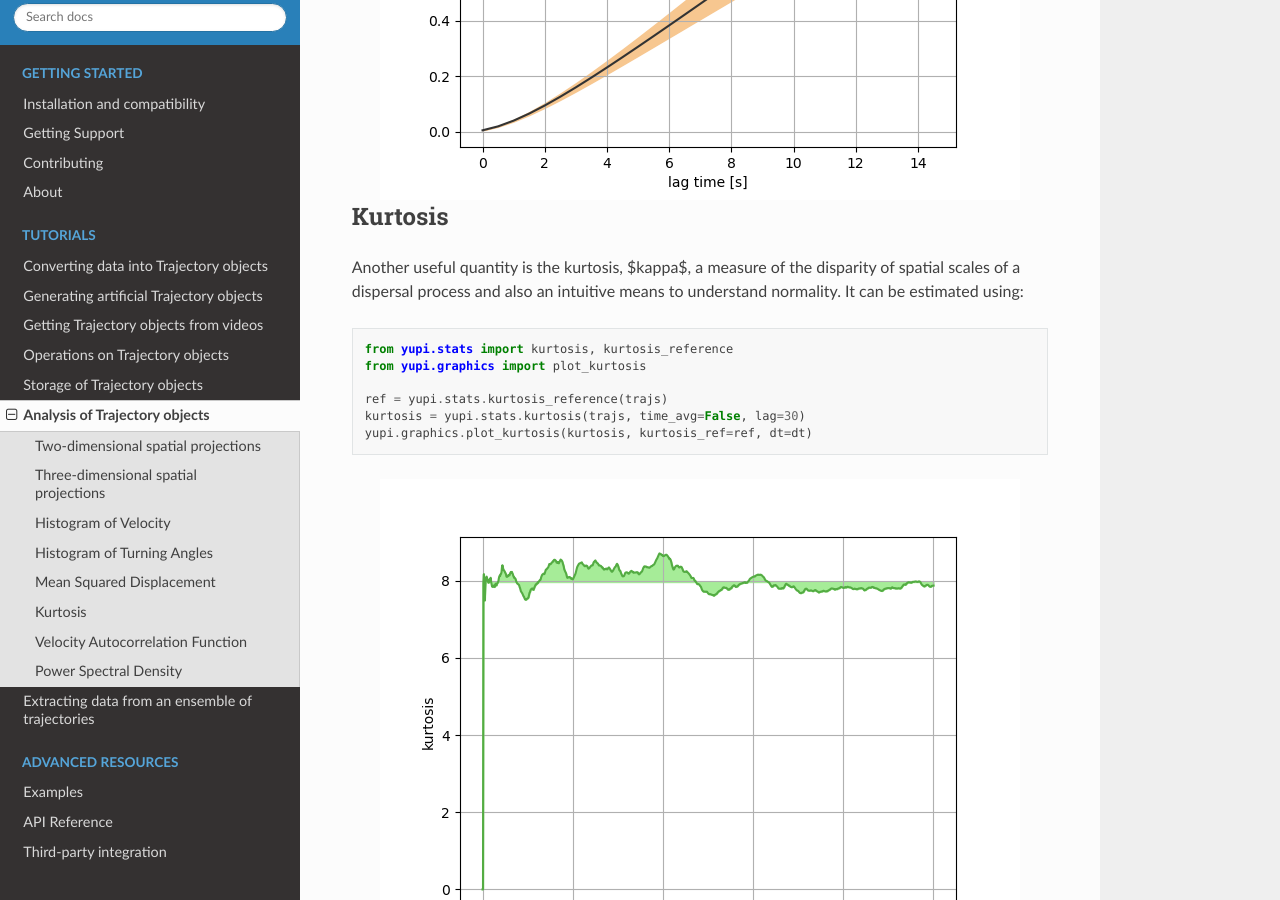
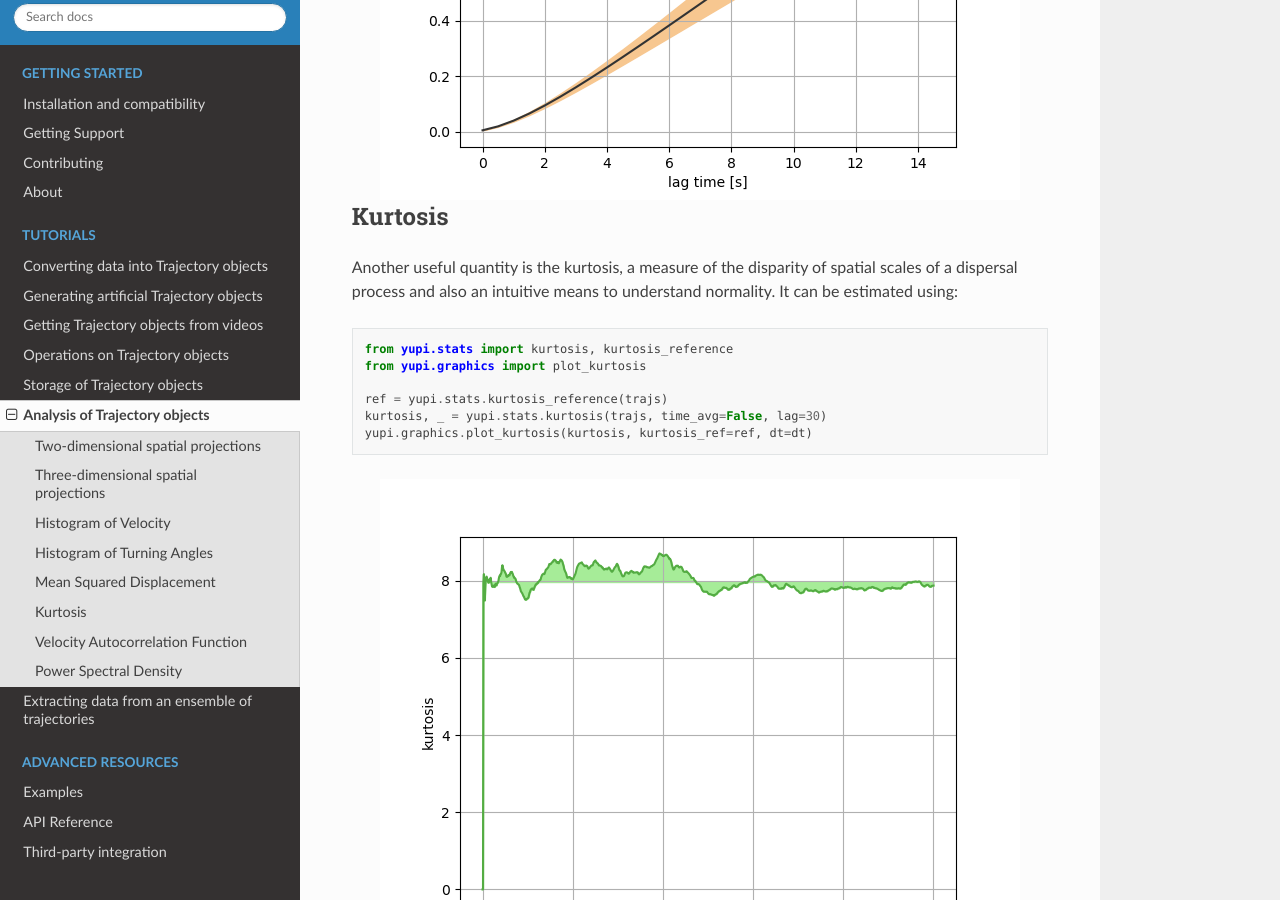
Before and after one commit to yupidevs/yupi, a Sphinx documentation site: the page built from docs/source/tutorials/analyzing.rst, in a window 1280 px wide and 900 px high, scrolled down 3990 px. Built offline with Sphinx 7.4.7 and the Read the Docs theme 2.0.0, drawn with Linux system fonts in a browser that asks for light colours; some of the changed text lies outside the part shown.

Commit message:
Update analysing tutorial in docs

```diff
--- a/docs/source/tutorials/analyzing.rst
+++ b/docs/source/tutorials/analyzing.rst
@@ -128,8 +128,8 @@ a linear function of time. To estimate the MSD of a list of
 Kurtosis
 ========
 
-Another useful quantity is the kurtosis, $\kappa$, a measure of the disparity of
-spatial scales of a dispersal process and also an intuitive means to understand
+Another useful quantity is the kurtosis, a measure of the disparity of spatial
+scales of a dispersal process and also an intuitive means to understand
 normality. It can be estimated using:
 
 .. code-block:: python
@@ -138,7 +138,7 @@ normality. It can be estimated using:
     from yupi.graphics import plot_kurtosis
 
     ref = yupi.stats.kurtosis_reference(trajs)
-    kurtosis = yupi.stats.kurtosis(trajs, time_avg=False, lag=30)
+    kurtosis, _ = yupi.stats.kurtosis(trajs, time_avg=False, lag=30)
     yupi.graphics.plot_kurtosis(kurtosis, kurtosis_ref=ref, dt=dt)
 
 
```
Also changed, not shown: other parts of docs/source/tutorials/analyzing.rst (+4 -4 lines).
